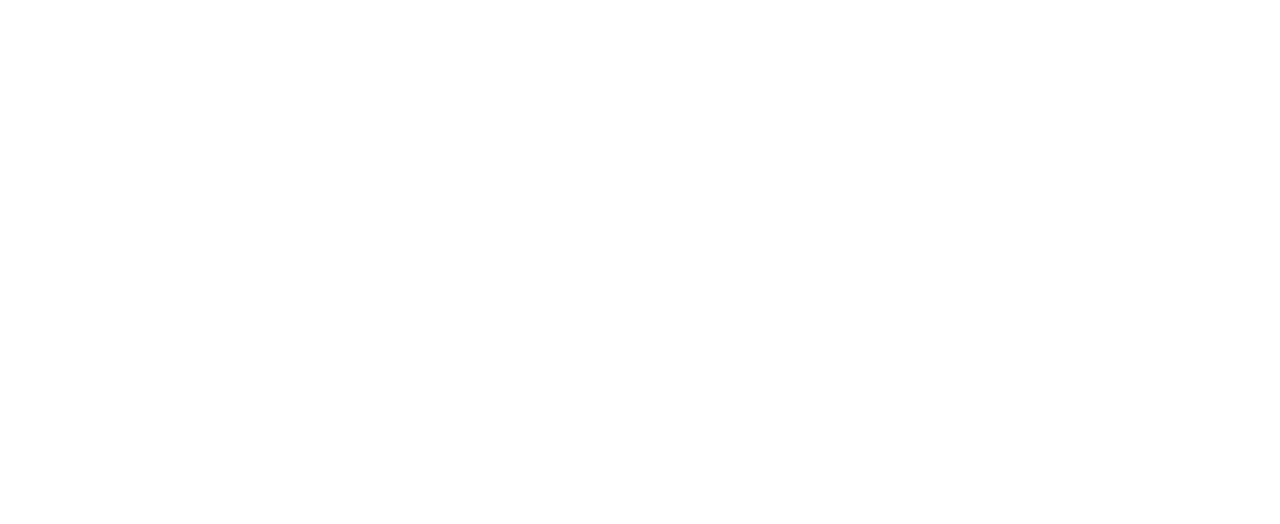
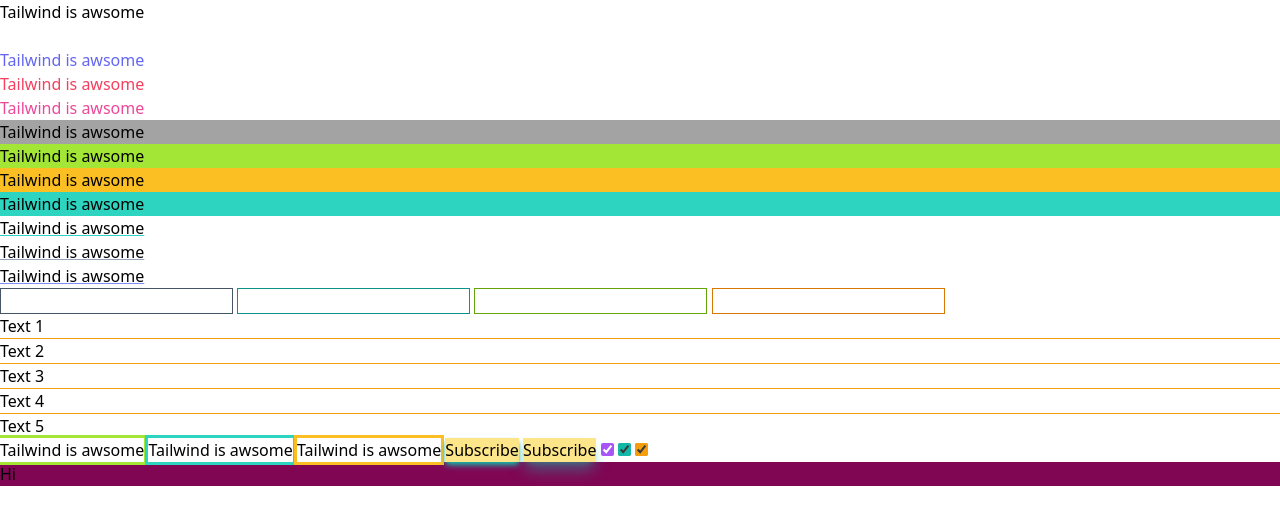
Before and after one commit to KouroshBhl/Tailwind-tutorial, a plain HTML site: page Fundamentals/02-colors/index.html in a window 1280 px wide. Drawn offline with nearby package versions, Linux system fonts and the light colour scheme.

Commit message:
Experiment with basic stuff

```diff
--- a/Fundamentals/02-colors/index.html
+++ b/Fundamentals/02-colors/index.html
@@ -12,21 +12,53 @@
     <!-- white, black, red, green, blue, orange, yellow, purple, lime, emerald, teal, cyan, indigo, violet, fuchsia, pink, rose, sky, gray, slate, zinc, neutral, stone, amber,  -->
 
     <!-- Text Colors -->
+    <p class="text-black">Tailwind is awsome</p>
+    <p class="text-white">Tailwind is awsome</p>
+    <p class="text-indigo-500">Tailwind is awsome</p>
+    <p class="text-rose-500">Tailwind is awsome</p>
+    <p class="text-pink-500">Tailwind is awsome</p>
 
     <!-- Background Colors -->
+    <p class="bg-neutral-400">Tailwind is awsome</p>
+    <p class="bg-lime-400">Tailwind is awsome</p>
+    <p class="bg-amber-400">Tailwind is awsome</p>
+    <p class="bg-teal-400">Tailwind is awsome</p>
 
     <!-- Text Underline -->
+    <p class="underline decoration-teal-400">Tailwind is awsome</p>
+    <p class="underline decoration-slate-400">Tailwind is awsome</p>
+    <p class="underline decoration-indigo-400">Tailwind is awsome</p>
 
     <!-- Border Colors -->
+    <input type="text" class="border border-slate-600" />
+    <input type="text" class="border border-teal-600" />
+    <input type="text" class="border border-lime-600" />
+    <input type="text" class="border border-amber-600" />
 
     <!-- Divide Colors -->
+    <div class="divide-y divide-amber-500">
+      <div class="">Text 1</div>
+      <div class="">Text 2</div>
+      <div class="">Text 3</div>
+      <div class="">Text 4</div>
+      <div class="">Text 5</div>
+    </div>
 
     <!-- Outline Colors -->
+    <button class="outline outline-lime-400">Tailwind is awsome</button>
+    <button class="outline outline-teal-400">Tailwind is awsome</button>
+    <button class="outline outline-amber-400">Tailwind is awsome</button>
 
     <!-- Box Shadow Colors (Opacity defaults to 100, but you can set it)-->
+    <button class="shadow-md bg-amber-200 shadow-teal-500">Subscribe</button>
+    <button class="shadow-lg bg-amber-200 shadow-teal-500/50">Subscribe</button>
 
     <!-- Accent Colors -->
+    <input type="checkbox" class="accent-purple-500" checked />
+    <input type="checkbox" class="accent-teal-500" checked />
+    <input type="checkbox" class="accent-amber-500" checked />
 
     <!-- Arbitrary Colors -->
+    <div class="bg-[#800654]">Hi</div>
   </body>
 </html>
```
